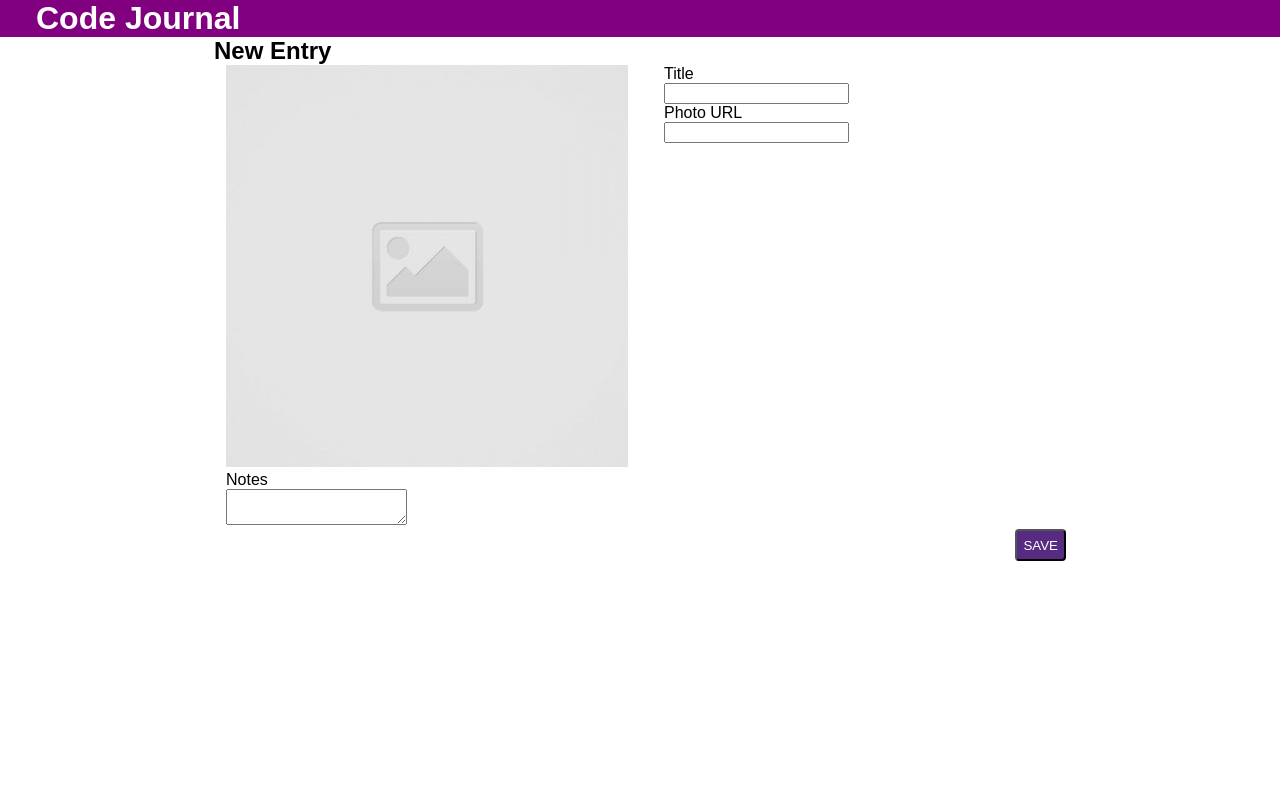
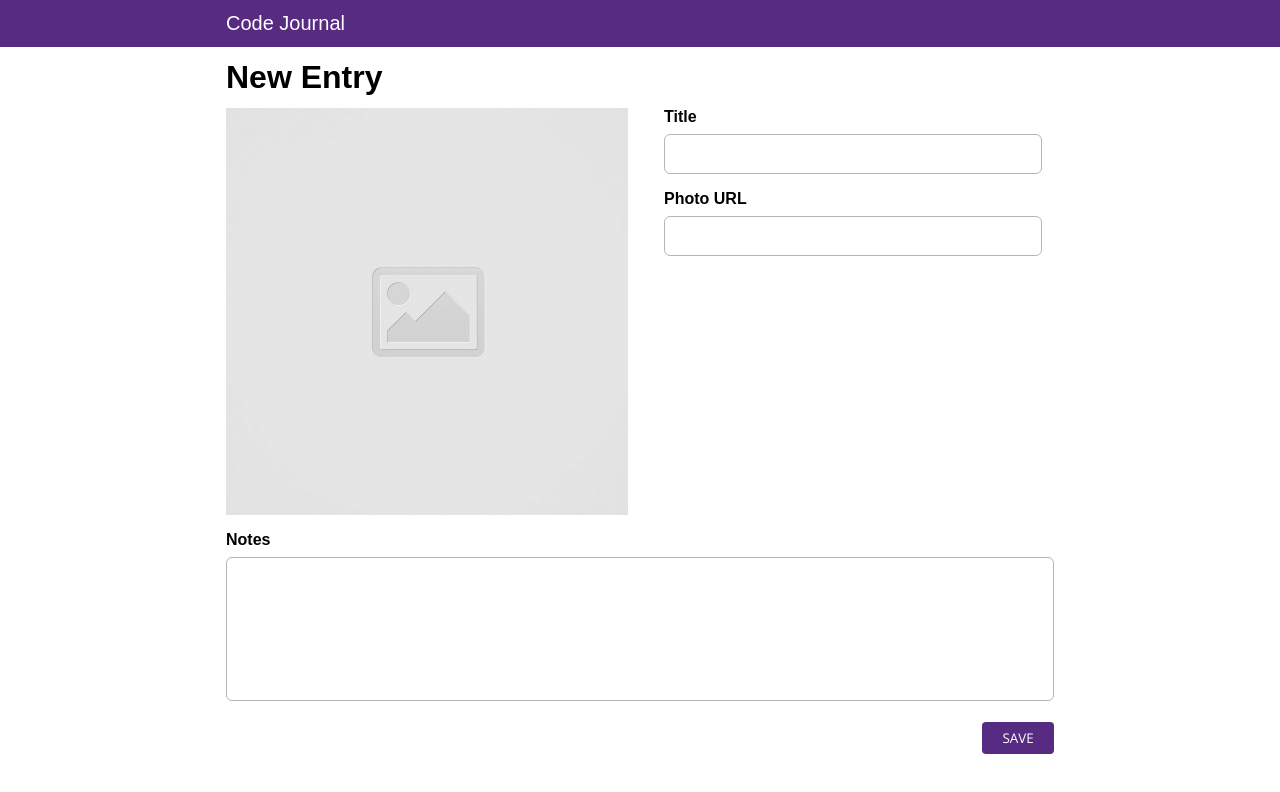
Before and after one commit to joseph-bravo/code-journal, a website: page index.html in a window 1280 px wide. Drawn offline with nearby package versions, Linux system fonts and the light colour scheme; a web font is replaced by a local one.

Commit message:
Completed styling for New Entry form

```diff
--- a/css/layout.css
+++ b/css/layout.css
@@ -18,13 +18,18 @@
   width: 100%;
 }
 
+.justify-right {
+  justify-content: right;
+}
+
 @media screen and (min-width: 768px) {
   .container {
     max-width: 900px;
   }
 
   .column-full,
-  .column-half {
+  .column-half,
+  .column-content {
     padding: 0 0.75rem;
   }
 
@@ -32,7 +37,3 @@
     width: 50%;
   }
 }
-
-.justify-right {
-  justify-content: right;
-}
--- a/css/reset.css
+++ b/css/reset.css
@@ -1,5 +1,6 @@
 * {
   box-sizing: border-box;
+  margin: 0;
 }
 
 body {
--- a/css/styles.css
+++ b/css/styles.css
@@ -1,29 +1,98 @@
 * {
-  font-family: sans-serif;
-  margin: 0;
+  font-family: "Open Sans", sans-serif;
+}
+
+h1,
+h2,
+h3,
+h4,
+h5,
+h6,
+label {
+  font-family: "Proza Libre", sans-serif;
 }
 
 header {
-  background: purple;
-  padding: 0 1.5rem;
+  background: #562b81;
+  width: 100%;
 }
 
-img {
-  width: 100%;
+.logo h1 {
+  font-size: 1.25rem;
+  font-weight: 400;
+  margin: 0.75rem 0;
+}
+
+h2 {
+  font-size: 2rem;
+  margin: 0.75rem 0;
 }
 
 label {
   display: block;
+  font-size: 1rem;
+  font-weight: 600;
+  margin-bottom: 0.5rem;
 }
 
 .txt-color-white {
   color: white;
 }
 
-.button-save {
+button {
   background-color: #562b81;
   border-radius: 4px;
+  border: 0;
+}
+
+.button-save {
   text-transform: uppercase;
   height: 2rem;
-  width: 4       rem;
+  width: 4.5rem;
 }
+
+input,
+textarea {
+  width: 100%;
+  border: 1px solid #b6b6b6;
+  border-radius: 6px;
+  padding: 0.5rem;
+}
+
+input {
+  height: 2.5rem;
+}
+
+textarea {
+  resize: none;
+  height: 9rem;
+}
+
+input:focus,
+textarea:focus {
+  outline: 2px solid #562b81;
+}
+
+/* :focus-visible {
+  outline: 0;
+} */
+
+img.entry-thumbnail {
+  object-fit: cover;
+  width: 100%;
+  height: 250px;
+}
+
+@media screen and (min-width: 768px) {
+  img.entry-thumbnail {
+    height: 100%;
+  }
+}
+
+.remove-top-margin {
+  margin-top: 0;
+}
+
+.bottom-margin-1rem {
+  margin-bottom: 1rem;
+}
--- a/index.html
+++ b/index.html
@@ -5,6 +5,9 @@
   <meta name="viewport" content="width=device-width, initial-scale=1.0">
   <title>Code Journal</title>
   <link rel="icon" href="images/favicon.ico">
+  <link rel="preconnect" href="https://fonts.googleapis.com">
+  <link rel="preconnect" href="https://fonts.gstatic.com" crossorigin="anonymous">
+  <link href="https://fonts.googleapis.com/css2?family=Open+Sans&family=Proza+Libre:wght@400;600&display=swap" rel="stylesheet">
   <link
     rel="stylesheet"
     crossorigin="anonymous"
@@ -16,9 +19,11 @@
 </head>
 <body>
 
-  <header class="txt-color-white row">
+  <header class="txt-color-white">
+    <div class="row container logo">
       <div class="column-full">
         <h1>Code Journal</h1>
+      </div>
     </div>
   </header>
 
@@ -27,43 +32,46 @@
     <div data-view="entry-form">
 
       <div class="row">
+        <div class="column-full">
           <h2>New Entry</h2>
+        </div>
       </div>
 
       <form id="new-entry">
         <div class="row">
-          <div class="column-half">
-            <img src="images/placeholder-image-square.jpg">
+          <div class="column-half bottom-margin-1rem">
+            <img class="entry-thumbnail" src="images/placeholder-image-square.jpg">
           </div>
           <div class="column-half">
             <div class="row">
-              <div class="column-full">
-                <label for="title-entry">Title</label>
+              <div class="column-full bottom-margin-1rem">
+                <label class="remove-top-margin" for="title-entry">Title</label>
                 <input type="text" id="title-entry">
               </div>
-              <div class="row">
-                <div class="column-full">
+              <div class="column-full bottom-margin-1rem">
                 <label for="photo-url">Photo URL</label>
                 <input type="text" id="photo-url">
               </div>
             </div>
           </div>
         </div>
-        </div>
         <div class="row">
-          <div class="column-full">
+          <div class="column-full bottom-margin-1rem">
             <label for="notes-entry">Notes</label>
             <textarea id="notes-entry"></textarea>
           </div>
         </div>
         <div class="row justify-right">
+          <div class="column-content">
             <button form="new-entry" id="save" class="txt-color-white button-save">Save</button>
+          </div>
         </div>
       </form>
 
     </div>
   </main>
 
+  <!-- SCRIPT LOADING -->
   <script src="js/data.js"></script>
   <script src="js/main.js"></script>
 </body>
```
Lines whose indentation alone changed are shown as unchanged.
